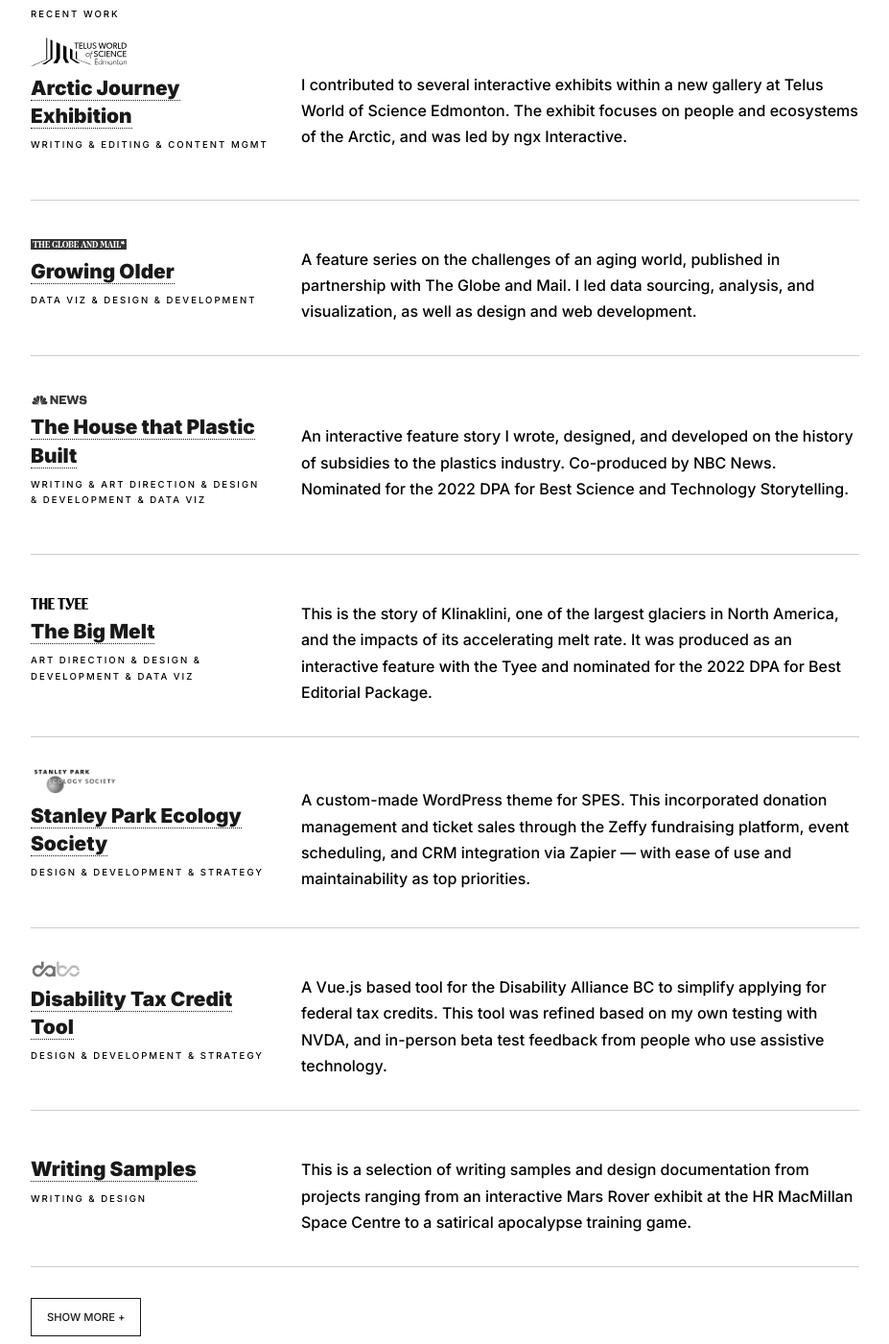
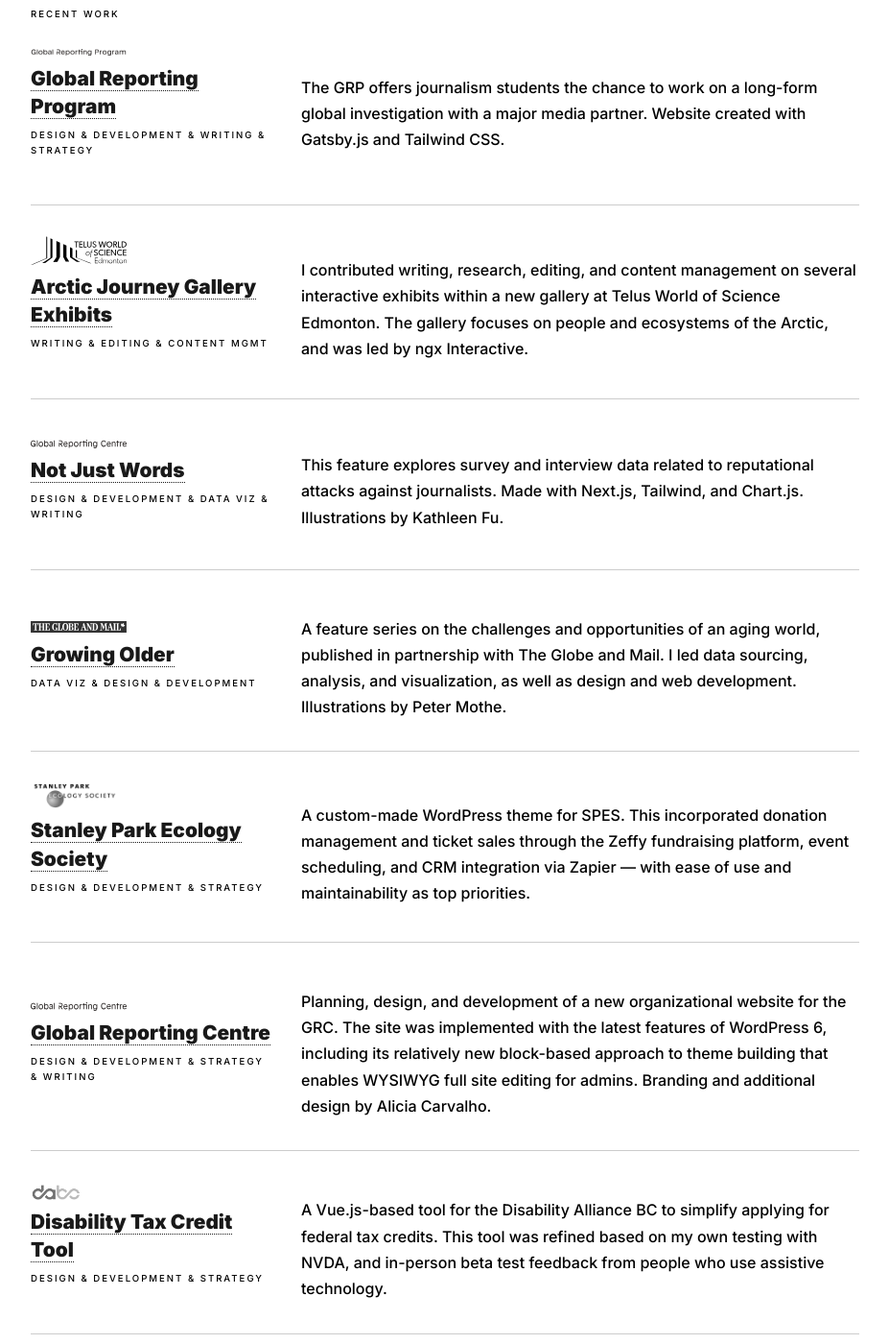
Before and after one commit to andrewmunroe/personal-portfolio, a Jekyll site: the page docs/index.html, which Jekyll copies as it is, in a window 1280 px wide and 1400 px high, scrolled down 906 px. Shown: the whole window at 96% size, without its empty margins (64-991 px from the left). Built offline with Jekyll 4.4.1, drawn with Linux system fonts in a browser that asks for light colours; some of the changed text lies outside the part shown.

Commit message:
Update portfolio
And update function to display more portfolio items.

```diff
--- a/assets/js/main.js
+++ b/assets/js/main.js
@@ -45,9 +45,15 @@
 
 // Display more portfolio items
 const hiddenEls = document.querySelectorAll('.hidden');
+let hiddenElsArray = Array.from(hiddenEls);
 document.getElementById('more').addEventListener('click', function(event) {
-  event.target.remove();
-  if (hiddenEls) {
-    hiddenEls.forEach(el => el.classList.remove('hidden'));
+  hiddenElsArray.forEach(function (el, index) {
+    if (index <= 3) {
+      el.classList.remove('hidden')
+    }
+  })
+  hiddenElsArray.splice(0, 4);
+  if (!hiddenElsArray.length) {
+    event.target.remove();
   }
 });
--- a/docs/feed.xml
+++ b/docs/feed.xml
@@ -1 +1 @@
-<?xml version="1.0" encoding="utf-8"?><feed xmlns="http://www.w3.org/2005/Atom" ><generator uri="https://jekyllrb.com/" version="3.8.6">Jekyll</generator><link href="/feed.xml" rel="self" type="application/atom+xml" /><link href="/" rel="alternate" type="text/html" /><updated>2022-11-17T17:13:09-08:00</updated><id>/feed.xml</id><title type="html">Andrew Munroe | Digital Producer based in Vancouver</title></feed>
+<?xml version="1.0" encoding="utf-8"?><feed xmlns="http://www.w3.org/2005/Atom" ><generator uri="https://jekyllrb.com/" version="3.8.6">Jekyll</generator><link href="/feed.xml" rel="self" type="application/atom+xml" /><link href="/" rel="alternate" type="text/html" /><updated>2023-05-25T15:10:46-07:00</updated><id>/feed.xml</id><title type="html">Andrew Munroe | Digital Producer based in Vancouver</title></feed>
--- a/docs/index.html
+++ b/docs/index.html
@@ -35,11 +35,27 @@
     <h2 class="label">Recent work</h2>
     <div class="flex portfolio-item">
       <div class="info">
+        <img class="wide" alt="Global Reporting Program" src="assets/img/grp-logo-horizontal@4x.png" width="400" height="31" />
+        <h3><a href="https://globalreportingprogram.org">Global Reporting Program</a></h3>
+        <span class="label">Design & Development & Writing & Strategy</span>
+      </div>
+      <p>The GRP offers journalism students the chance to work on a long-form global investigation with a major media partner. Website created with Gatsby.js and Tailwind CSS.</p>
+    </div>
+    <div class="flex portfolio-item">
+      <div class="info">
         <img class="wide" alt="Telus World of Science Edmonton" src="assets/img/sw-logo.svg" width="100" height="30" />
-        <h3><a href="https://telusworldofscienceedmonton.ca/explore/experiences/arctic-journey/">Arctic Journey Exhibition</a></h3>
+        <h3><a href="https://telusworldofscienceedmonton.ca/explore/experiences/arctic-journey/">Arctic Journey Gallery Exhibits</a></h3>
         <span class="label">Writing & Editing & Content Mgmt</span>
       </div>
-      <p>I contributed to several interactive exhibits within a new gallery at Telus World of Science Edmonton. The exhibit focuses on people and ecosystems of the Arctic, and was led by ngx Interactive.</p>
+      <p>I contributed writing, research, editing, and content management on several interactive exhibits within a new gallery at Telus World of Science Edmonton. The gallery focuses on people and ecosystems of the Arctic, and was led by ngx Interactive.</p>
+    </div>
+    <div class="flex portfolio-item">
+      <div class="info">
+        <img class="wide" alt="GRC" src="assets/img/Grc_Horizontallogo_Black_Logo_Full_Color_RGB.svg" width="100" height="8" />
+        <h3><a href="https://globalreportingcentre.org/reputational-attacks">Not Just Words</a></h3>
+        <span class="label">Design & Development & Data Viz & Writing</span>
+      </div>
+      <p>This feature explores survey and interview data related to reputational attacks against journalists. Made with Next.js, Tailwind, and Chart.js. Illustrations by Kathleen Fu.</p>
     </div>
     <div class="flex portfolio-item">
       <div class="info">
@@ -47,23 +63,7 @@
         <h3><a href="https://globalreportingprogram.org/growing-older/">Growing Older</a></h3>
         <span class="label">Data Viz & Design & Development</span>
       </div>
-      <p>A feature series on the challenges of an aging world, published in partnership with The Globe and Mail. I led data sourcing, analysis, and visualization, as well as design and web development.</p>
-    </div>
-    <div class="flex portfolio-item">
-      <div class="info">
-        <img alt="NBC News" src="assets/img/nbc-news.svg" width="120" height="22" />
-        <h3><a href="https://globalreportingcentre.org/plastics/">The House that Plastic Built</a></h3>
-        <span class="label">Writing & Art Direction & Design & Development & Data Viz</span>
-      </div>
-      <p>An interactive feature story I wrote, designed, and developed on the history of subsidies to the plastics industry. Co-produced by NBC News. Nominated for the 2022 DPA for Best Science and Technology Storytelling.</p>
-    </div>
-    <div class="flex portfolio-item">
-      <div class="info">
-        <img alt="The Tyee" src="assets/img/tyee.svg" width="126" height="26" />
-        <h3><a href="https://thetyee.ca/big-melt/">The Big Melt</a></h3>
-        <span class="label">Art direction & Design & Development & Data Viz</span>
-      </div>
-      <p>This is the story of Klinaklini, one of the largest glaciers in North America, and the impacts of its accelerating melt rate. It was produced as an interactive feature with the Tyee and nominated for the 2022 DPA for Best Editorial Package.</p>
+      <p>A feature series on the challenges and opportunities of an aging world, published in partnership with The Globe and Mail. I led data sourcing, analysis, and visualization, as well as design and web development. Illustrations by Peter Mothe.</p>
     </div>
     <div class="flex portfolio-item">
       <div class="info">
@@ -75,27 +75,50 @@
     </div>
     <div class="flex portfolio-item">
       <div class="info">
+        <img class="wide" alt="GRC" src="assets/img/Grc_Horizontallogo_Black_Logo_Full_Color_RGB.svg" width="100" height="8" />
+        <h3><a href="https://globalreportingcentre.org/">Global Reporting Centre</a></h3>
+        <span class="label">Design & Development & Strategy & Writing</span>
+      </div>
+      <p>Planning, design, and development of a new organizational website for the GRC. The site was implemented with the latest features of WordPress 6, including its relatively new block-based approach to theme building that enables WYSIWYG full site editing for admins. Branding and additional design by Alicia Carvalho.</p>
+    </div>
+    <div class="flex portfolio-item">
+      <div class="info">
         <img alt="Disability Alliance BC" src="assets/img/dabc.png" width="66" height="18" />
         <h3><a href="https://disabilityalliancebc.org/dtc-app/">Disability Tax Credit Tool</a></h3>
         <span class="label">Design & Development & Strategy</span>
       </div>
-      <p>A Vue.js based tool for the Disability Alliance BC to simplify applying for federal tax credits. This tool was refined based on my own testing with NVDA, and in-person beta test feedback from people who use assistive technology.</p>
+      <p>A Vue.js-based tool for the Disability Alliance BC to simplify applying for federal tax credits. This tool was refined based on my own testing with NVDA, and in-person beta test feedback from people who use assistive technology.</p>
     </div>
     <div class="flex portfolio-item">
       <div class="info">
         <h3><a href="https://andrewmunroe.com/Andrew_Munroe_Writing_Portfolio.pdf">Writing Samples</a></h3>
         <span class="label">Writing & Design</span>
       </div>
-      <p>This is a selection of writing samples and design documentation from projects ranging from an interactive Mars Rover exhibit at the HR MacMillan Space Centre to a satirical apocalypse training game.</p>
+      <p>A selection of writing samples and design documentation from projects ranging from an interactive Mars Rover exhibit at the HR MacMillan Space Centre to a satirical apocalypse training game.</p>
     </div>
-    <button id="more">Show more +</button>
+    <div class="flex portfolio-item hidden">
+      <div class="info">
+        <img alt="NBC News" src="assets/img/nbc-news.svg" width="120" height="22" />
+        <h3><a href="https://globalreportingcentre.org/plastics/">The House that Plastic Built</a></h3>
+        <span class="label">Writing & Art Direction & Design & Development & Data Viz</span>
+      </div>
+      <p>An interactive feature story I wrote, designed, and developed on the history of subsidies to the plastics industry. Co-produced by NBC News. Nominated for the 2022 DPA for Best Science and Technology Storytelling. Illustrations and animation by Esther Cheung.</p>
+    </div>
+    <div class="flex portfolio-item hidden">
+      <div class="info">
+        <img alt="The Tyee" src="assets/img/tyee.svg" width="126" height="26" />
+        <h3><a href="https://thetyee.ca/big-melt/">The Big Melt</a></h3>
+        <span class="label">Art direction & Design & Development & Data Viz</span>
+      </div>
+      <p>This is the story of Klinaklini, one of the largest glaciers in North America, and the impacts of its accelerating melt rate. It was produced as an interactive feature with the Tyee and nominated for the 2022 DPA for Best Editorial Package. Additional art and design by David Marino.</p>
+    </div>
     <div class="flex portfolio-item hidden">
       <div class="info">
         <img alt="Mother Jones" src="assets/img/motherjones.svg" width="98" height="20" />
         <h3><a href="https://globalreportingcentre.org/jersey-offshore/">How to Conceal Your Money Offshore</a></h3>
         <span class="label">Art Direction & Design & Development</span>
       </div>
-      <p>A feature story, co-produced by Mother Jones, covering the brazen methods one company used to hide its clients' assets offshore. This story was based on the Jersey Offshore investigation, a partnership between reporters and news organizations around the world.</p>
+      <p>A feature story, co-produced by Mother Jones, covering the brazen methods one company used to hide its clients' assets offshore. This story was based on the Jersey Offshore investigation, a partnership between reporters and news organizations around the world. Illustrations by Kathleen Fu.</p>
     </div>
     <div class="flex portfolio-item hidden">
       <div class="info">
@@ -103,7 +126,7 @@
         <h3><a href="https://globalreportingcentre.org/medical-supply-crisis/n95-masks/">America’s Medical Supply Crisis</a></h3>
         <span class="label">Art Direction & Design & Development</span>
       </div>
-      <p>A project in collaboration with AP News and the PBS series FRONTLINE. Done using SVG images and simple vanilla JS/CSS based animations. Nominated for a DPA for Best Digital Design.</p>
+      <p>A project in collaboration with AP News and the PBS series FRONTLINE. Done using SVG images and CSS based animations. Nominated for a DPA for Best Digital Design. Illustrations by Peter Hamlin.</p>
     </div>
     <div class="flex portfolio-item hidden">
       <div class="info">
```
Also changed, not shown: other parts of docs/index.html (+2 -1 lines), _layouts/home.html (+49 -25 lines), docs/assets/js/main.js (+9 -3 lines), assets/img/Grc_Horizontallogo_Black_Logo_Full_Color_RGB.svg (added), assets/img/grc.jpg (deleted), assets/img/grp-logo-horizontal@4x.png (added), assets/img/grp.jpg (deleted), docs/assets/img/Grc_Horizontallogo_Black_Logo_Full_Color_RGB.svg (added), docs/assets/img/grc.jpg (deleted), docs/assets/img/grp-logo-horizontal@4x.png (added), docs/assets/img/grp.jpg (deleted), 1 other file.
